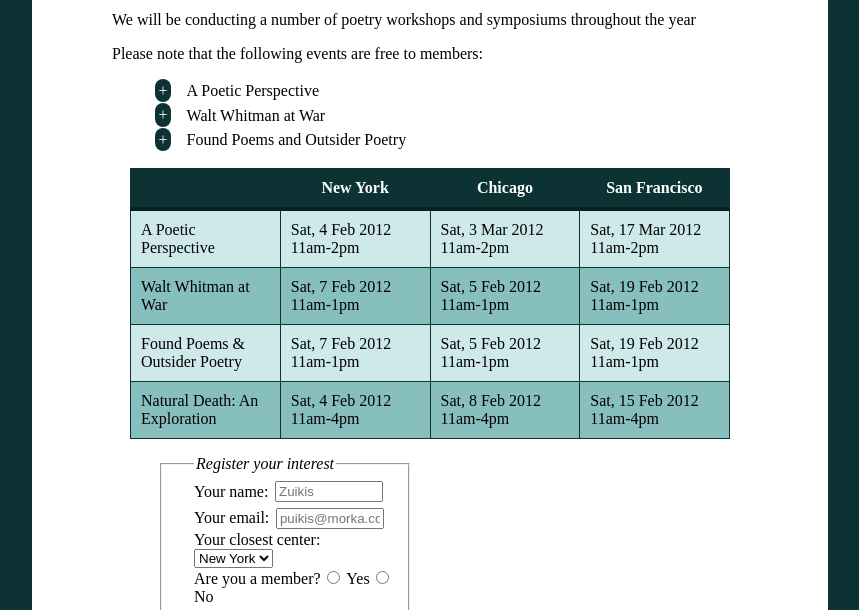
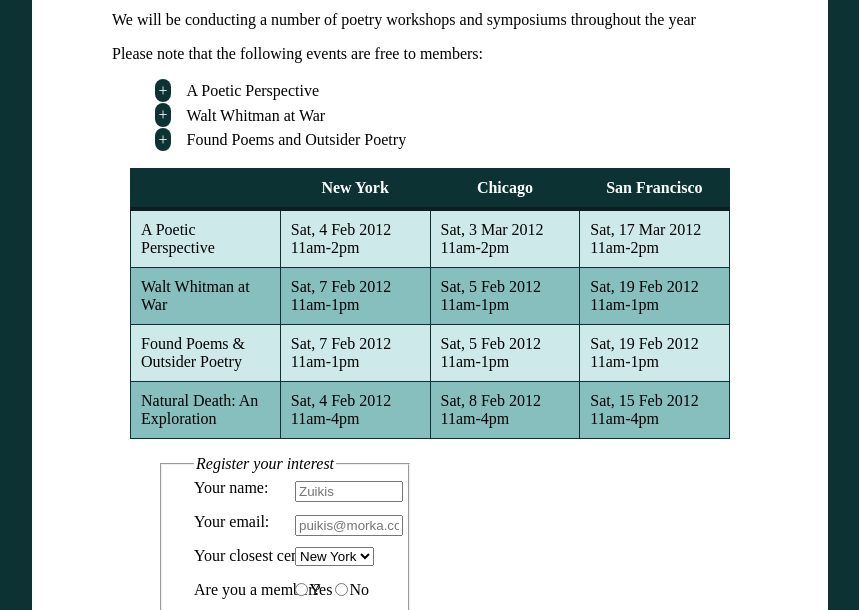
Before and after one commit to Bonny4/praktika-1-diena, a plain HTML site: page index.html in a window 1280 px wide. Shown: the part 186-796 px from the top of the page, without its empty margins (210-1069 px from the left). Drawn offline with Linux system fonts and the light colour scheme.

Commit message:
registration form css

```diff
--- a/index.html
+++ b/index.html
@@ -60,11 +60,17 @@
         <form action="#">
             <fieldset>
                 <legend><i>Register your interest</i></legend>
+                <div>
+                    <label for="fname">Your name:</label>
+                    <input type="text" id="fname" name="fname" placeholder="Zuikis">
+                </div>
 
-                <label for="fname">Your name:</label>
-                <input type="text" id="fname" name="fname" placeholder="Zuikis"><br>
+                <div>
                     <label for="email">Your email:</label>
-                <input type="email" id="email" name="email" placeholder="puikis@morka.com"><br>
+                    <input type="email" id="email" name="email" placeholder="puikis@morka.com">
+                </div>
+
+                <div>
                     <label for="location">Your closest center:</label>
                     <select name="location" id="location">
                         <option value="New York">New York</option>
@@ -72,12 +78,20 @@
                         <option value="Paris">Paris</option>
                         <option value="Malaga">Malaga</option>
                     </select>
-                <br>
+                </div>
+
+                <div class="member">
                     <label for="member">Are you a member?</label>
+                    <div>
                         <input type="radio" id="yes" name="member" value="yes">
-                <label for="yes">Yes</label>
+                        <span>Yes</span>
+                    </div>
+                    <div>
                         <input type="radio" id="no" name="member" value="no">
-                <label for="no">No</label><br>
+                    <span>No</span>
+                    </div>
+
+                </div>
 
             </fieldset>
             <input type="submit" id="submit" value="Register">
--- a/style.css
+++ b/style.css
@@ -115,3 +115,44 @@ fieldset,
     color: white;
     border-radius: 10px;
 }
+
+fieldset>div {
+    position: relative;
+    margin-bottom: 1em;
+}
+
+fieldset>div input,
+select {
+    position: absolute;
+    top: 0;
+    left: 0;
+    margin-left: 50%;
+}
+
+.member>div {
+    display: inline-block;
+    /* position: absolute; */
+    top: 0;
+    left: 0;
+    margin-left: 50%;
+}
+
+.member>div span {
+    display: inline-block;
+    position: absolute;
+    top: 0;
+    left: 0;
+    margin-left: 57%;
+}
+
+.member>div:last-child input {
+    margin-left: 70%;
+}
+
+.member>div:last-child span {
+    display: inline-block;
+    position: absolute;
+    top: 0;
+    left: 0;
+    margin-left: 77%;
+}
```
Lines whose indentation alone changed are shown as unchanged.
